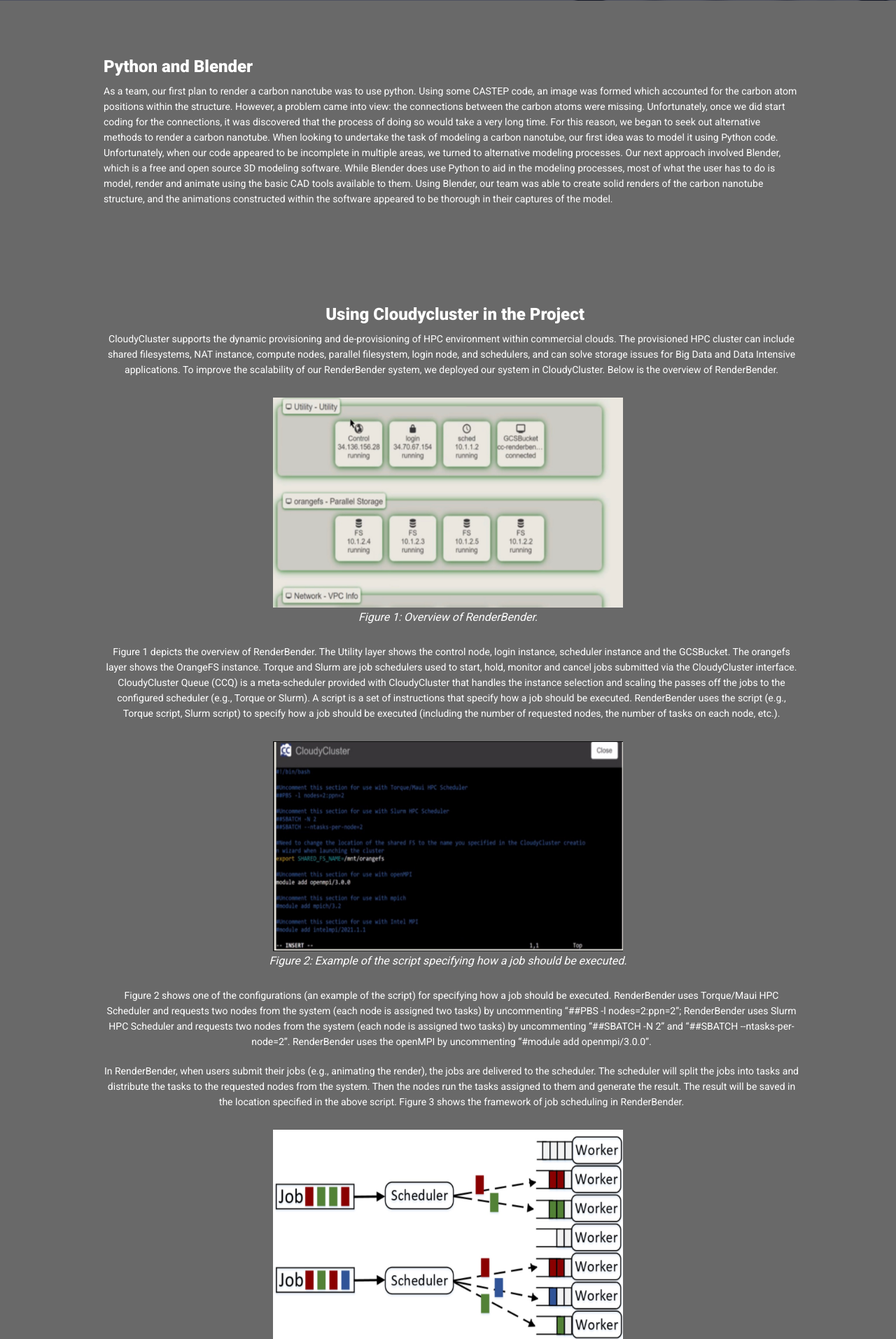
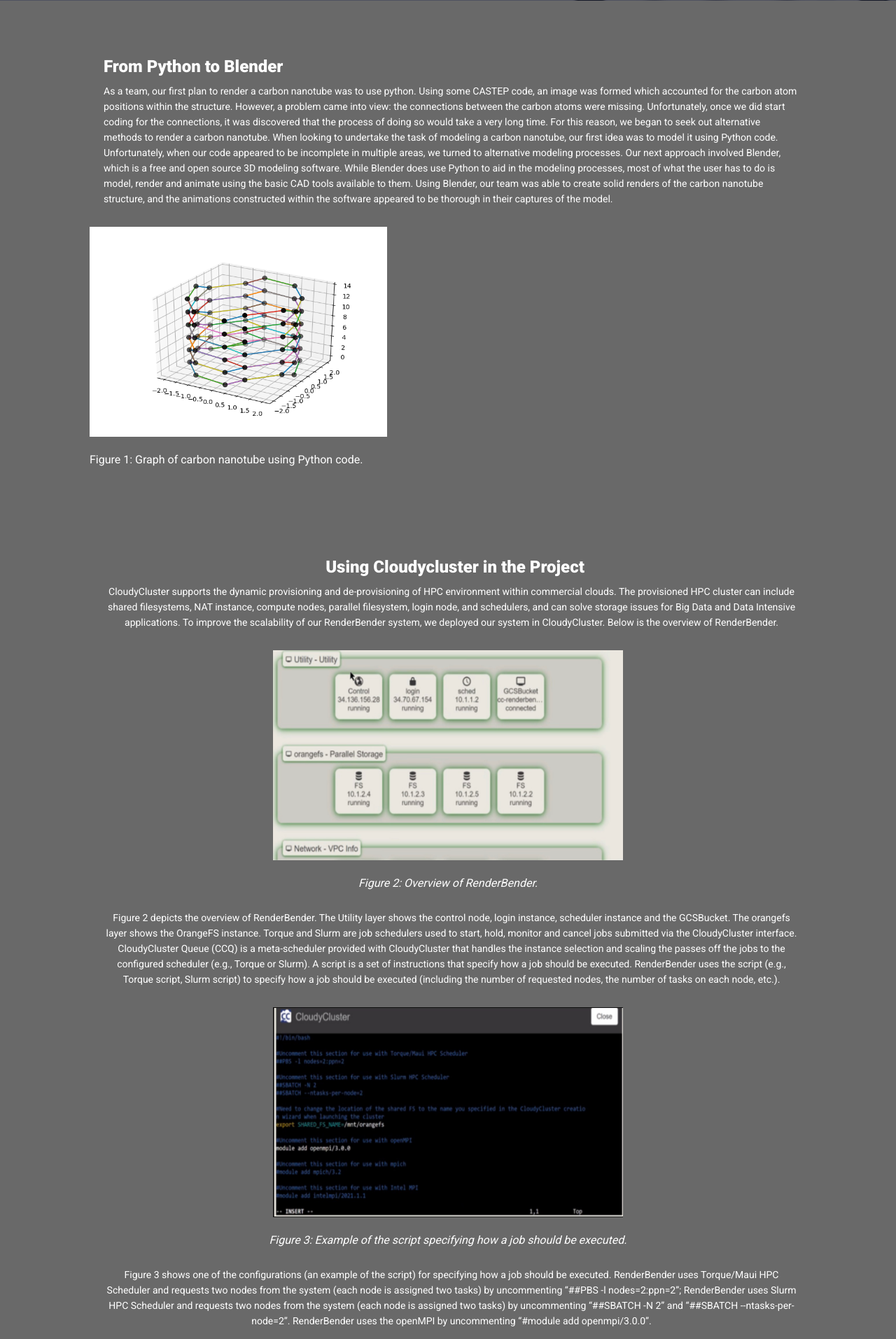
Before and after one commit to rollercoaster111/renderbenders, a Flask app: template templates/resources.html in a window 1280 px wide. Shown: the part 331-2244 px from the top of the page at 70% size. Run offline with Flask 2, Linux system fonts and the light colour scheme; the template is opened without the code that fills it, so the values that code supplies are empty.

Commit message:
made changes to paragraph and added an image

```diff
--- a/templates/resources.html
+++ b/templates/resources.html
@@ -28,12 +28,18 @@
 	</section>
 	<!----Resources---->
 	<section class="resources">
-		<h2>Python and Blender</h2>
+		<h2>From Python to Blender</h2>
 		<p>
 			As a team, our first plan to render a carbon nanotube was to use python. Using some CASTEP code, an image was formed which accounted for the carbon atom positions within the structure. However, a problem came into view: the connections between the carbon atoms were missing. Unfortunately, once we did start coding for the connections, it was discovered that the process of doing so would take a very long time. For this reason, we began to seek out alternative methods to render a carbon nanotube.
 
 			When looking to undertake the task of modeling a carbon nanotube, our first idea was to model it using Python code. Unfortunately, when our code appeared to be incomplete in multiple areas, we turned to alternative modeling processes. Our next approach involved Blender, which is a free and open source 3D modeling software. While Blender does use Python to aid in the modeling processes, most of what the user has to do is model, render and animate using the basic CAD tools available to them. Using Blender, our team was able to create solid renders of the carbon nanotube structure, and the animations constructed within the software appeared to be thorough in their captures of the model.
 		</p>
+		<br>
+		<div class="next">
+		<img src="images/nanotube.png" height="300" width="425">
+		</div>
+		<br>
+		<figcaption>Figure 1: Graph of carbon nanotube using Python code.</figcaption>
 	</section>
 	<section class="cluster">
 		<h2>Using Cloudycluster in the Project</h2>
@@ -41,25 +47,34 @@
 			CloudyCluster supports the dynamic provisioning and de-provisioning of HPC environment within commercial clouds. The provisioned HPC cluster can include shared filesystems, NAT instance, compute nodes, parallel filesystem, login node, and schedulers, and can solve storage issues for Big Data and Data Intensive applications. To improve the scalability of our RenderBender system, we deployed our system in CloudyCluster. Below is the overview of RenderBender.
 		</p>
 		<br>
+		<div class="next">
 		<img src="images/fig_1.jpg" height="300" width="500">
-		<figcaption>Figure 1: Overview of RenderBender.</figcaption>
+		</div>
+		<br>
+		<figcaption>Figure 2: Overview of RenderBender.</figcaption>
 		<br>
 		<p>
-			Figure 1 depicts the overview of RenderBender. The Utility layer shows the control node, login instance, scheduler instance and the GCSBucket. The orangefs layer shows the OrangeFS instance. Torque and Slurm are job schedulers used to start, hold, monitor and cancel jobs submitted via the CloudyCluster interface. CloudyCluster Queue (CCQ) is a meta-scheduler provided with CloudyCluster that handles the instance selection and scaling the passes off the jobs to the configured scheduler (e.g., Torque or Slurm). A script is a set of instructions that specify how a job should be executed. RenderBender uses the script (e.g., Torque script, Slurm script) to specify how a job should be executed (including the number of requested nodes, the number of tasks on each node, etc.).
+			Figure 2 depicts the overview of RenderBender. The Utility layer shows the control node, login instance, scheduler instance and the GCSBucket. The orangefs layer shows the OrangeFS instance. Torque and Slurm are job schedulers used to start, hold, monitor and cancel jobs submitted via the CloudyCluster interface. CloudyCluster Queue (CCQ) is a meta-scheduler provided with CloudyCluster that handles the instance selection and scaling the passes off the jobs to the configured scheduler (e.g., Torque or Slurm). A script is a set of instructions that specify how a job should be executed. RenderBender uses the script (e.g., Torque script, Slurm script) to specify how a job should be executed (including the number of requested nodes, the number of tasks on each node, etc.).
 		</p>
 		<br>
+		<div class="next">
 		<img src="images/fig_2.jpg" height="300" width="500">
-		<figcaption>Figure 2: Example of the script specifying how a job should be executed.</figcaption>
+		</div>
+		<br>
+		<figcaption>Figure 3: Example of the script specifying how a job should be executed.</figcaption>
 		<br>
 		<p>
-			Figure 2 shows one of the configurations (an example of the script) for specifying how a job should be executed. RenderBender uses Torque/Maui HPC Scheduler and requests two nodes from the system (each node is assigned two tasks) by uncommenting “##PBS -l nodes=2:ppn=2”; RenderBender uses Slurm HPC Scheduler and requests two nodes from the system (each node is assigned two tasks) by uncommenting “##SBATCH -N 2” and “##SBATCH --ntasks-per-node=2”. RenderBender uses the openMPI by uncommenting “#module add openmpi/3.0.0”.
+			Figure 3 shows one of the configurations (an example of the script) for specifying how a job should be executed. RenderBender uses Torque/Maui HPC Scheduler and requests two nodes from the system (each node is assigned two tasks) by uncommenting “##PBS -l nodes=2:ppn=2”; RenderBender uses Slurm HPC Scheduler and requests two nodes from the system (each node is assigned two tasks) by uncommenting “##SBATCH -N 2” and “##SBATCH --ntasks-per-node=2”. RenderBender uses the openMPI by uncommenting “#module add openmpi/3.0.0”.
 		</p>
 		<p>
-			In RenderBender, when users submit their jobs (e.g., animating the render), the jobs are delivered to the scheduler. The scheduler will split the jobs into tasks and distribute the tasks to the requested nodes from the system. Then the nodes run the tasks assigned to them and generate the result. The result will be saved in the location specified in the above script. Figure 3 shows the framework of job scheduling in RenderBender.
+			In RenderBender, when users submit their jobs (e.g., animating the render), the jobs are delivered to the scheduler. The scheduler will split the jobs into tasks and distribute the tasks to the requested nodes from the system. Then the nodes run the tasks assigned to them and generate the result. The result will be saved in the location specified in the above script. Figure 4 shows the framework of job scheduling in RenderBender.
 		</p>
 		<br>
+		<div class="next">
 		<img src="images/fig_3.jpg" height="300" width="500">
-		<figcaption>Figure 3: Job framework scheduling in RenderBender.</figcaption>
+		</div>
+		<br>
+		<figcaption>Figure 4: Job framework scheduling in RenderBender.</figcaption>
 	</section>
 	<!----Sponsors---->
 	<section class="sponsors">
```
